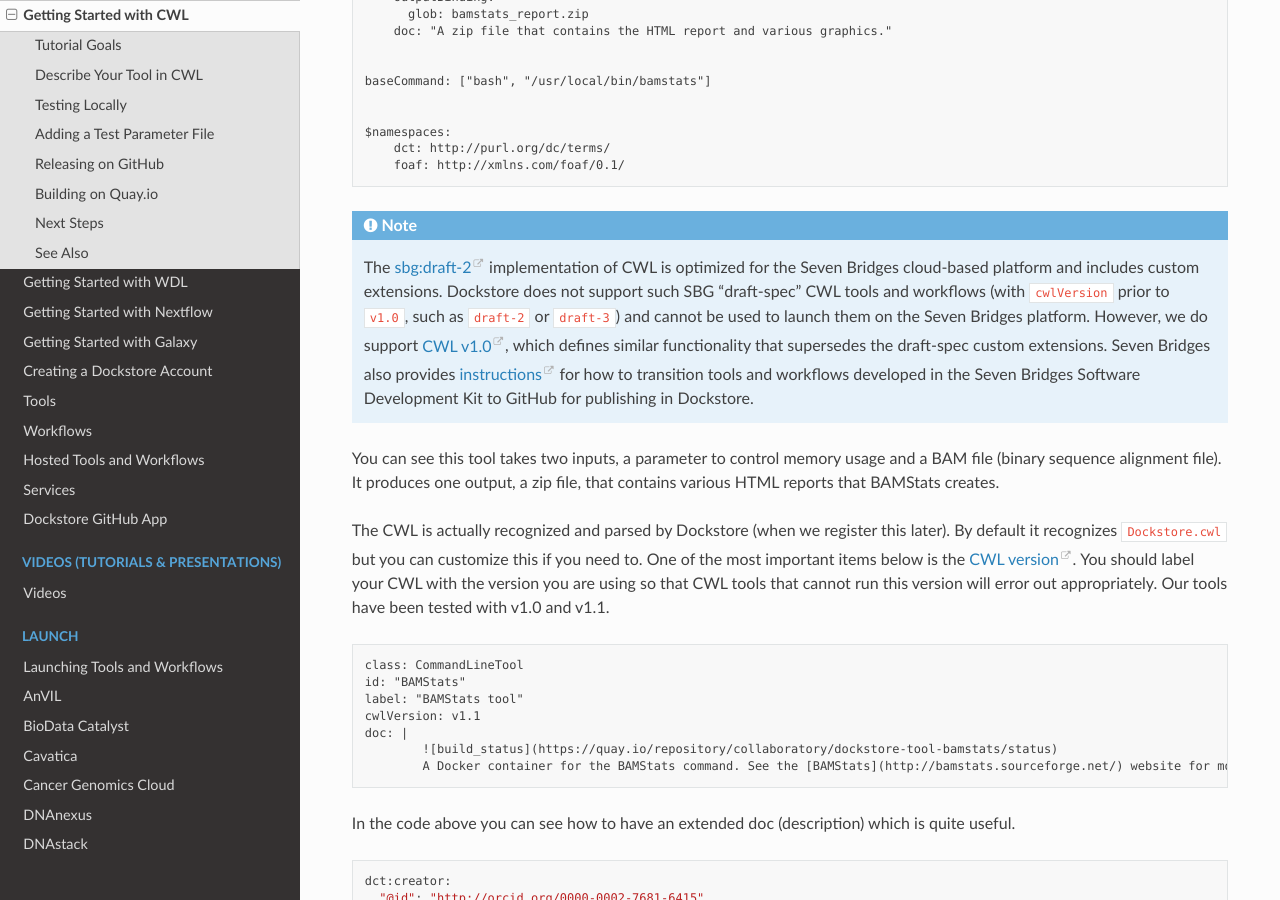
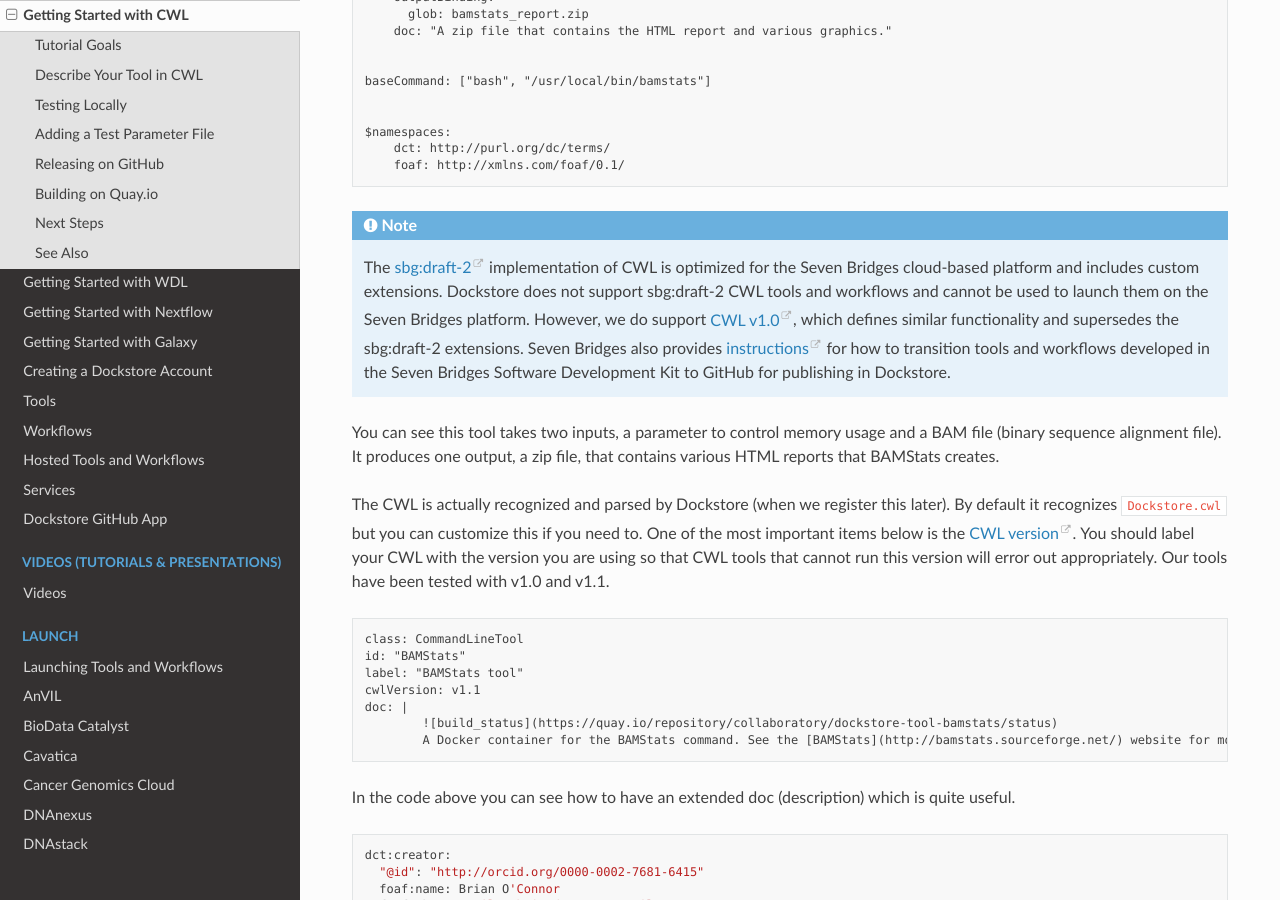
Before and after one commit to dockstore/dockstore-documentation, a Sphinx documentation site: the page built from docs/getting-started/getting-started-with-cwl.rst, in a window 1280 px wide and 900 px high, scrolled down 1670 px. Built offline with Sphinx 7.4.7 and the Read the Docs theme 2.0.0, drawn with Linux system fonts in a browser that asks for light colours.

Commit message:
another edit

```diff
--- a/docs/getting-started/getting-started-with-cwl.rst
+++ b/docs/getting-started/getting-started-with-cwl.rst
@@ -99,7 +99,7 @@
         foaf: http://xmlns.com/foaf/0.1/
 
 .. note:: The `sbg:draft-2 <https://docs.sevenbridges.com/docs/about-the-common-workflow-language#sbgdraft-2>`__ implementation of CWL is optimized for the Seven Bridges cloud-based platform and includes custom extensions.
-    Dockstore does not support such SBG "draft-spec" CWL tools and workflows (with ``cwlVersion`` prior to ``v1.0``, such as ``draft-2`` or ``draft-3``) and cannot be used to launch them on the Seven Bridges platform.  However, we do support `CWL v1.0 <https://www.commonwl.org/v1.0/>`__, which defines similar functionality that supersedes the draft-spec custom extensions.  Seven Bridges also provides `instructions <https://sb-biodatacatalyst.readme.io/docs/maintaining-and-versioning-cwl-on-external-tool-repositories>`__
+    Dockstore does not support sbg:draft-2 CWL tools and workflows and cannot be used to launch them on the Seven Bridges platform.  However, we do support `CWL v1.0 <https://www.commonwl.org/v1.0/>`__, which defines similar functionality and supersedes the sbg:draft-2 extensions.  Seven Bridges also provides `instructions <https://sb-biodatacatalyst.readme.io/docs/maintaining-and-versioning-cwl-on-external-tool-repositories>`__
     for how to transition tools and workflows developed in the Seven Bridges Software Development Kit to GitHub for publishing in Dockstore.
 
 You can see this tool takes two inputs, a parameter to control memory
```
